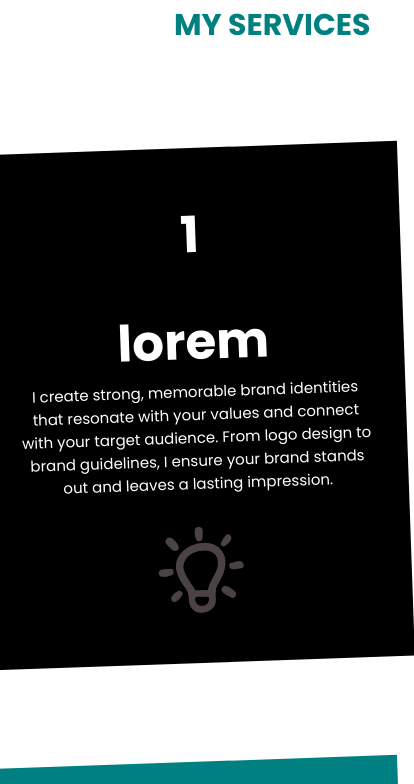
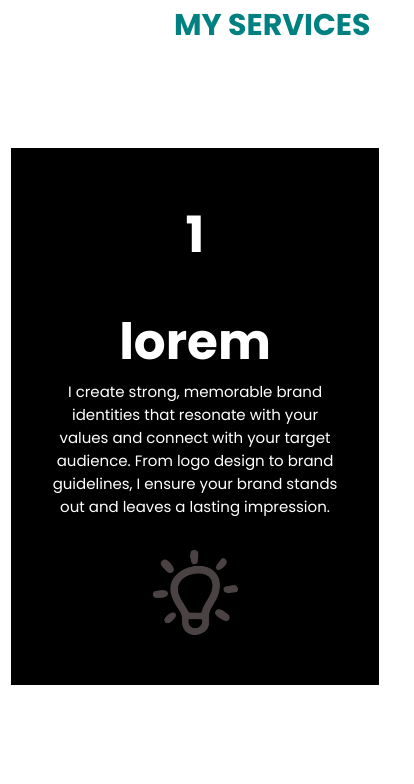
Before and after one commit to duyledino/Upwork1, a plain HTML site: page index.html in a window 390 px wide. Shown: the part 4643-5427 px from the top of the page, 414 px wide, since content can reach past the window. Drawn offline with Linux system fonts and the light colour scheme.

Commit message:
update glitch

```diff
--- a/style.css
+++ b/style.css
@@ -1056,9 +1056,11 @@ footer > :last-child > ul > li {
     object-fit: cover;
   }
   section:nth-of-type(5) > div .box {
+    width: 85%;
     flex-direction: column;
     gap: 2rem;
     text-align: center;
+    transform: rotate(0);
   }
 
   section:nth-of-type(6) > div > h1 {
```
